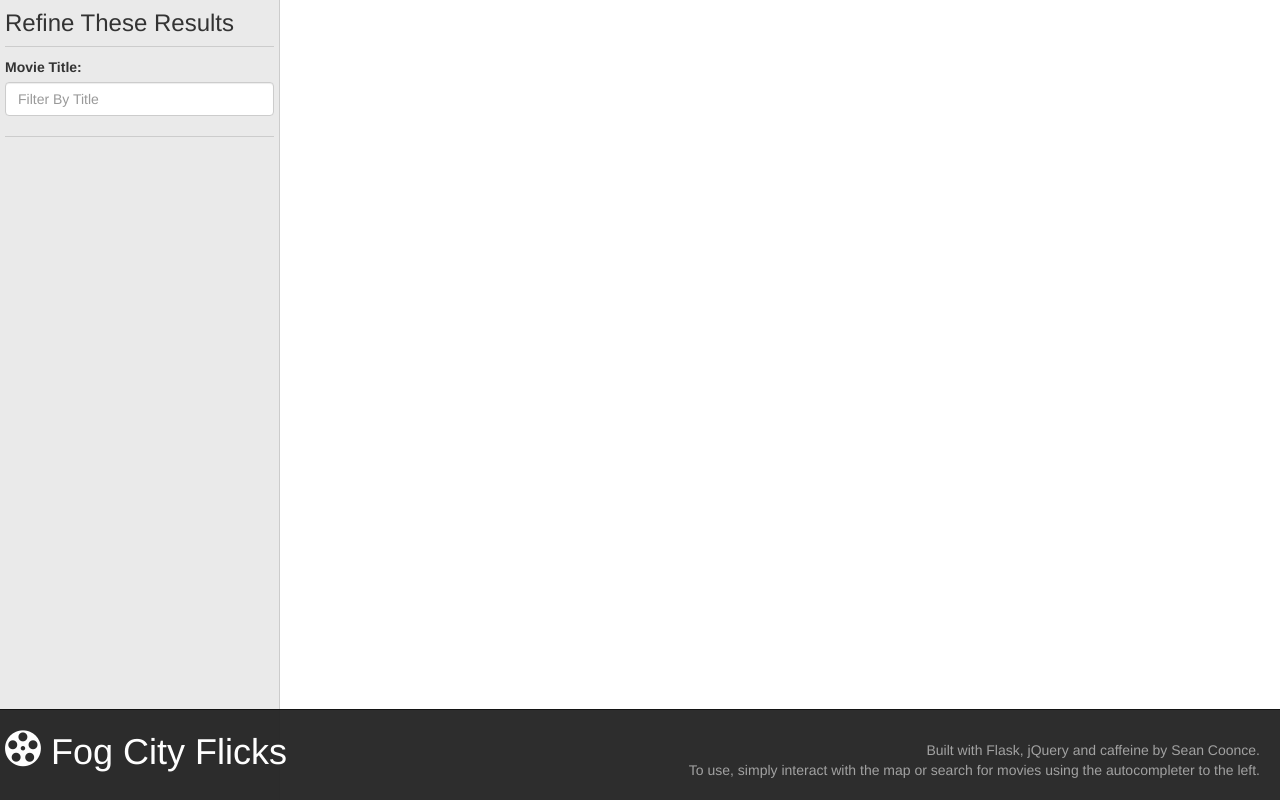
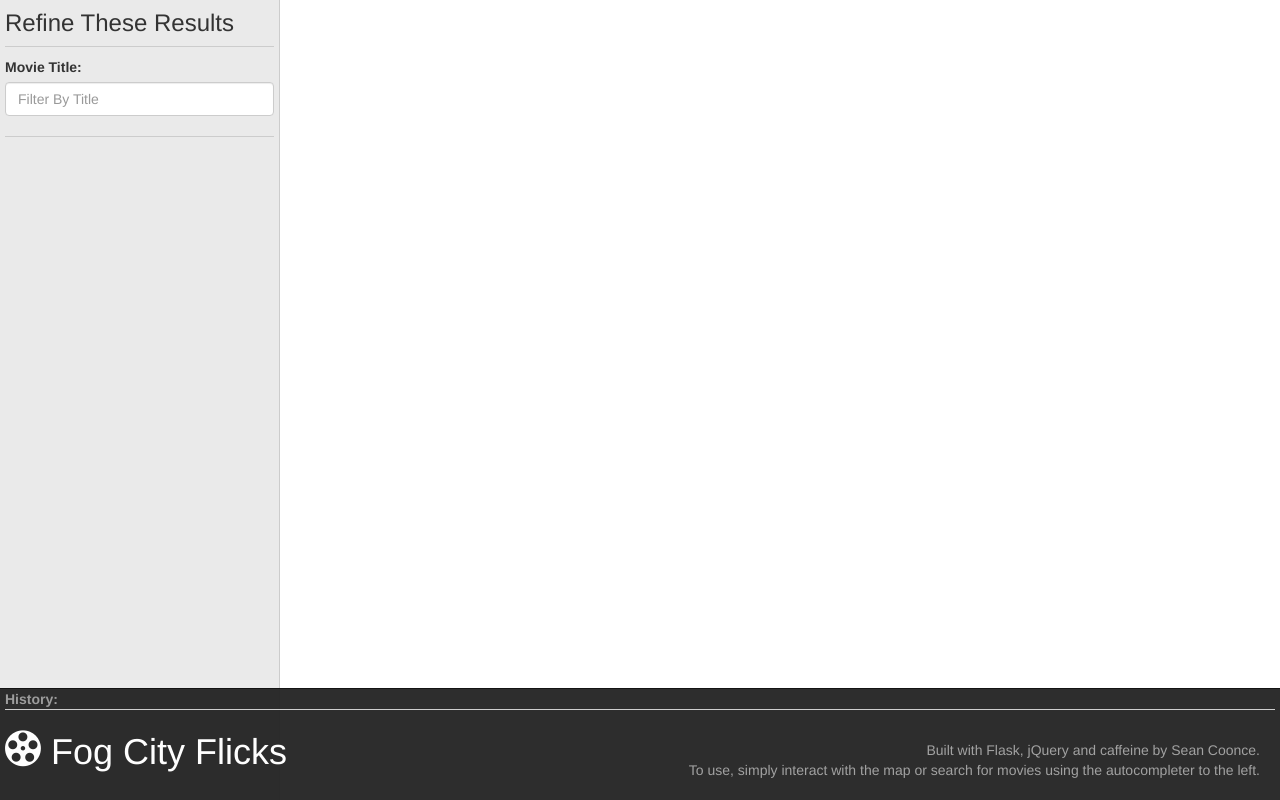
Before and after one commit to cooncesean/uberchallenge, a Flask app: page / in a window 1280 px wide. Run offline with Flask 2, Linux system fonts and the light colour scheme; data that the repository does not hold is empty; some libraries are stand-ins or nearby versions; some web fonts are replaced.

Commit message:
Got the History UI working ... and abstracted a few of the javascript methods to boot.

```diff
--- a/uber/static/css/uber.css
+++ b/uber/static/css/uber.css
@@ -80,7 +80,24 @@ nav .love{
 .pull-right{
     text-align: right;
 }
-
+#history-container{
+    border-bottom:1px solid #ccc;
+    color: #999;
+}
+ul#history{
+    list-style: none;
+    padding:0px;
+    margin:0px;
+    display: inline;
+}
+ul#history li{
+    display: inline !important;
+    margin-right: 10px;
+}
+ul#history li a{
+    cursor: pointer;
+    text-decoration: underline;
+}
 
 @font-face {
     font-family: 'icomoon';
--- a/uber/templates/index.html
+++ b/uber/templates/index.html
@@ -31,6 +31,12 @@
       </div>
       {# Footer #}
       <nav class="navbar navbar-default navbar-fixed-bottom navbar-inverse" role="navigation">
+        <section id='history-container'>
+          <b>History:</b>
+          <ul id='history'>
+          </ul>
+        </section>
+
         <div class="navbar-header">
           <h1><i class='icon-movie4'></i> Fog City Flicks</h1>
         </div>
@@ -49,18 +55,13 @@
     <script>
       $(function() {
         var markers = [];   // Array to manage all map markers
-        var history = [];   // Array to manage selected movie history
+        var history = {};   // Dict to manage selected movie history
         var map = null;
 
-        // Update the map markers based on the movie selected in the autocompleter
-        function updateMarkers(item){
-          // Make an aynsc request to fetch the specific movie
-          $.ajax({
-            url: "{{ url_for ('movies') }}" + encodeURIComponent(item.value),
-            dataType: "json",
-            type: "get",
-            success: function (data) {
-              // Flush all markers from the map and add new markers
+        // Update the app with fresh movie data (either from history or from async req)
+        function updateAppWithMovieData(data){
+
+          // Flush all markers from the map and add new markers for the selected movie
           removeMarkers();
           $.each(data, function(i, movie){
             $.each(movie.geolocation, function(x, location){
@@ -77,10 +78,29 @@
           }
           $('#selected-movie-info').html(address_string);
 
-              // Add the movie object to the `history` array
-              history.push(data);
-              console.log(history)
+          // Add the movie object to the `history` dictionary
+          if (data.movie.title in history)
+            return;
+          history[data.movie.title] = data;
+
+          // Add an element to the history ul (if it doens't already exist)
+          $('#history').children('li').children('a')
+          var history_li = $('<li><a>'+data.movie.title+'</a></li>');
+          history_li.click(function(e, element){
+            updateAppWithMovieData(history[data.movie.title]);
+          });
+
+          $('#history').append(history_li);
         }
+
+        // Update the map markers based on the movie selected in the autocompleter
+        function processAutoCompleteSelection(item){
+          // Make an aynsc request to fetch the specific movie
+          $.ajax({
+            url: "{{ url_for ('movies') }}" + encodeURIComponent(item.value),
+            dataType: "json",
+            type: "get",
+            success: updateAppWithMovieData
           });
         }
 
@@ -103,8 +123,8 @@
           minLength: 2,
           source: formatSource,
           select: function(event, ui) {
-            // Mark the movie's location on the map
-            updateMarkers(ui.item);
+            // Process a successful choice from the autocompleter
+            processAutoCompleteSelection(ui.item);
           }
         });
 
```
Lines whose indentation alone changed are shown as unchanged.
